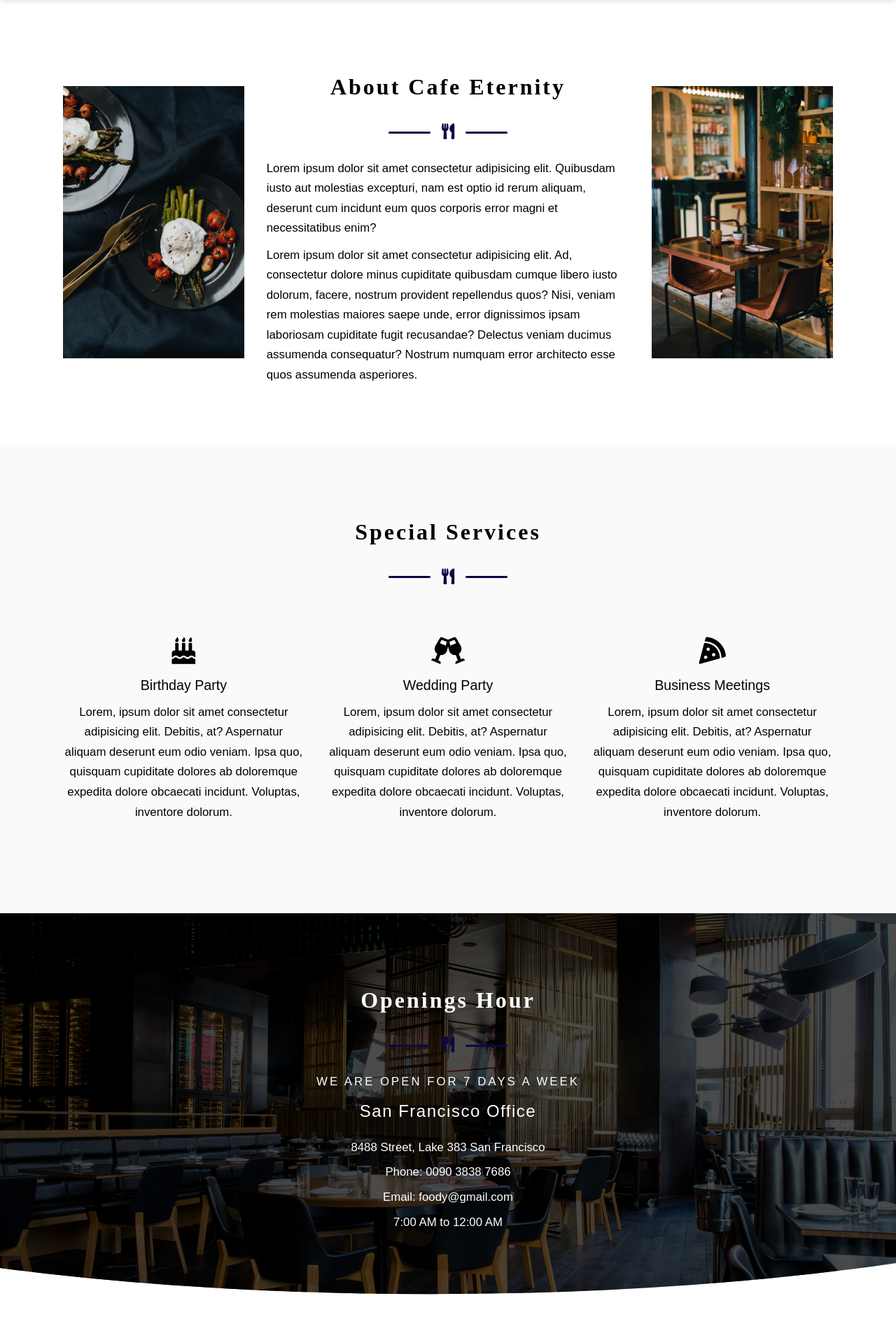
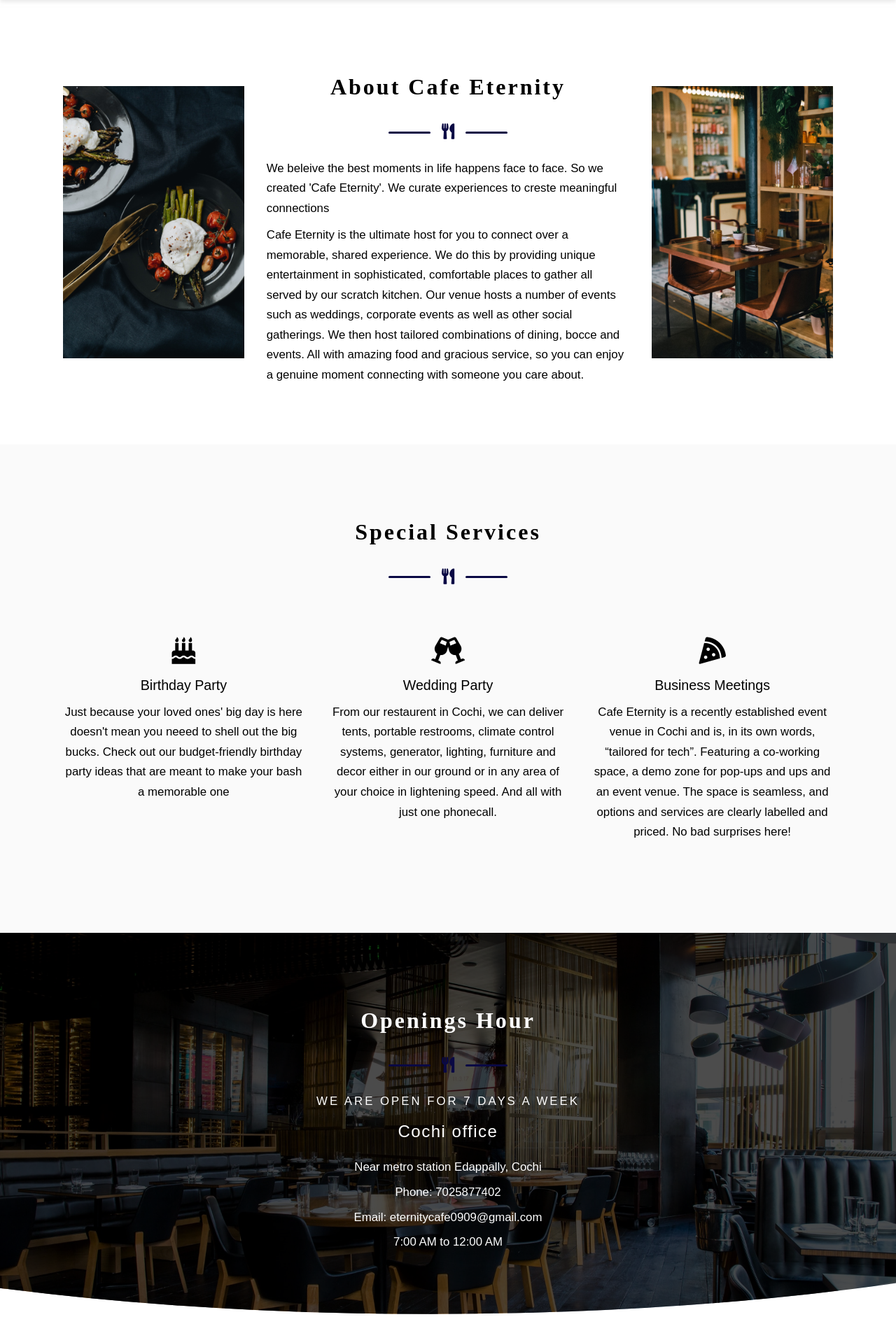
Before and after one commit to swathiv20/Restaurant-Website, a PHP site: page /foodywebsite/ in a window 1280 px wide. Shown: the part 70-1952 px from the top of the page at 70% size. Run offline with PHP 8.4, Linux system fonts and the light colour scheme; some web fonts are replaced.

Commit message:
Update index.php

```diff
--- a/index.php
+++ b/index.php
@@ -20,8 +20,8 @@ include('header.php');
                     </div>
                 </div>
                 <!-- end of title -->
-                <p class="text">Lorem ipsum dolor sit amet consectetur adipisicing elit. Quibusdam iusto aut molestias excepturi, nam est optio id rerum aliquam, deserunt cum incidunt eum quos corporis error magni et necessitatibus enim?</p>
-                <p class="text">Lorem ipsum dolor sit amet consectetur adipisicing elit. Ad, consectetur dolore minus cupiditate quibusdam cumque libero iusto dolorum, facere, nostrum provident repellendus quos? Nisi, veniam rem molestias maiores saepe unde, error dignissimos ipsam laboriosam cupiditate fugit recusandae? Delectus veniam ducimus assumenda consequatur? Nostrum numquam error architecto esse quos assumenda asperiores.</p>
+                <p class="text"> We beleive the best moments in life happens face to face. So we created 'Cafe Eternity'. We curate experiences to creste meaningful connections</p>
+                <p class="text"> Cafe Eternity is the ultimate host for you to connect over a memorable, shared experience. We do this by providing unique entertainment in sophisticated, comfortable places to gather all served by our scratch kitchen. Our venue hosts a number of events such as weddings, corporate events as well as other social gatherings. We then host tailored combinations of dining, bocce and events. All with amazing food and gracious service, so you can enjoy a genuine moment connecting with someone you care about.</p>
             </div>
             <div class="about-col-3">
                 <img src="assets/images/about-img-2.jpg" alt="">
@@ -50,7 +50,7 @@ include('header.php');
                     <i class="fas fa-birthday-cake"></i>
                 </span>
                 <h3>Birthday Party</h3>
-                <p class="text">Lorem, ipsum dolor sit amet consectetur adipisicing elit. Debitis, at? Aspernatur aliquam deserunt eum odio veniam. Ipsa quo, quisquam cupiditate dolores ab doloremque expedita dolore obcaecati incidunt. Voluptas, inventore dolorum.</p>
+                <p class="text">Just because your loved ones' big day is here doesn't mean you neeed to shell out the big bucks. Check out our budget-friendly birthday party ideas that are meant to make your bash a memorable one</p>
             </div>
 
             <div class="service-item">
@@ -58,7 +58,7 @@ include('header.php');
                     <i class="fas fa-glass-cheers"></i>
                 </span>
                 <h3>Wedding Party</h3>
-                <p class="text">Lorem, ipsum dolor sit amet consectetur adipisicing elit. Debitis, at? Aspernatur aliquam deserunt eum odio veniam. Ipsa quo, quisquam cupiditate dolores ab doloremque expedita dolore obcaecati incidunt. Voluptas, inventore dolorum.</p>
+                <p class="text"> From our restaurent in Cochi, we can deliver tents, portable restrooms, climate control systems, generator, lighting, furniture and decor either in our ground or in any area of your choice in lightening speed. And all with just one phonecall.</p>
             </div>
 
             <div class="service-item">
@@ -66,7 +66,7 @@ include('header.php');
                     <i class="fas fa-pizza-slice"></i>
                 </span>
                 <h3>Business Meetings</h3>
-                <p class="text">Lorem, ipsum dolor sit amet consectetur adipisicing elit. Debitis, at? Aspernatur aliquam deserunt eum odio veniam. Ipsa quo, quisquam cupiditate dolores ab doloremque expedita dolore obcaecati incidunt. Voluptas, inventore dolorum.</p>
+                <p class="text">Cafe Eternity is a recently established event venue in Cochi and is, in its own words, “tailored for tech”. Featuring a co-working space, a demo zone for pop-ups and ups and an event venue. The space is seamless, and options and services are clearly labelled and priced. No bad surprises here!</p>
             </div>
         </div>
     </div>
@@ -88,11 +88,11 @@ include('header.php');
         <!-- end of title -->
         <div class="openings-row">
             <p class="text">we are open for 7 days a week</p>
-            <h3>San Francisco Office</h3>
+            <h3>Cochi office</h3>
             <ul>
-                <li>8488 Street, Lake 383 San Francisco</li>
-                <li>Phone: 0090 3838 7686</li>
-                <li>Email: foody@gmail.com</li>
+                <li>Near metro station Edappally, Cochi </li>
+                <li>Phone: 7025877402</li>
+                <li>Email: eternitycafe0909@gmail.com</li>
                 <li>7:00 AM to 12:00 AM</li>
             </ul>
         </div>
@@ -133,15 +133,15 @@ include('header.php');
                 <div class="contact-col-1">
                     <h2>Contact Detail</h2>
                     <ul>
-                        <li>8488 Street, Lake 383 San Francisco</li>
-                        <li>Phone: 0090 3838 7686</li>
-                        <li>Email: foody@gmail.com</li>
-                        <li>Website: www.foody.com</li>
+                        <li>Cafe Eternity, Near Metro station Edappally, Cochi</li>
+                        <li>Phone:702587742 </li>
+                        <li>Email: eternitycafe0909@gmail.com</li>
+                        <li>Website: www..com</li>
                     </ul>
                 </div>
                 <div class="contact-col-2">
                     <h2>Follow Us</h2>
-                    <p class="text">Lorem ipsum, dolor sit amet consectetur adipisicing elit. Odit recusandae deserunt officiis provident molestias, quo, temporibus adipisci eum facere amet repellat ullam corporis ut vel.</p>
+                    <p class="text"> facebook. twitter. instagram. pinterest.  </p>
                     <ul class="center">
                         <li class="center">
                             <a href="#">
```
